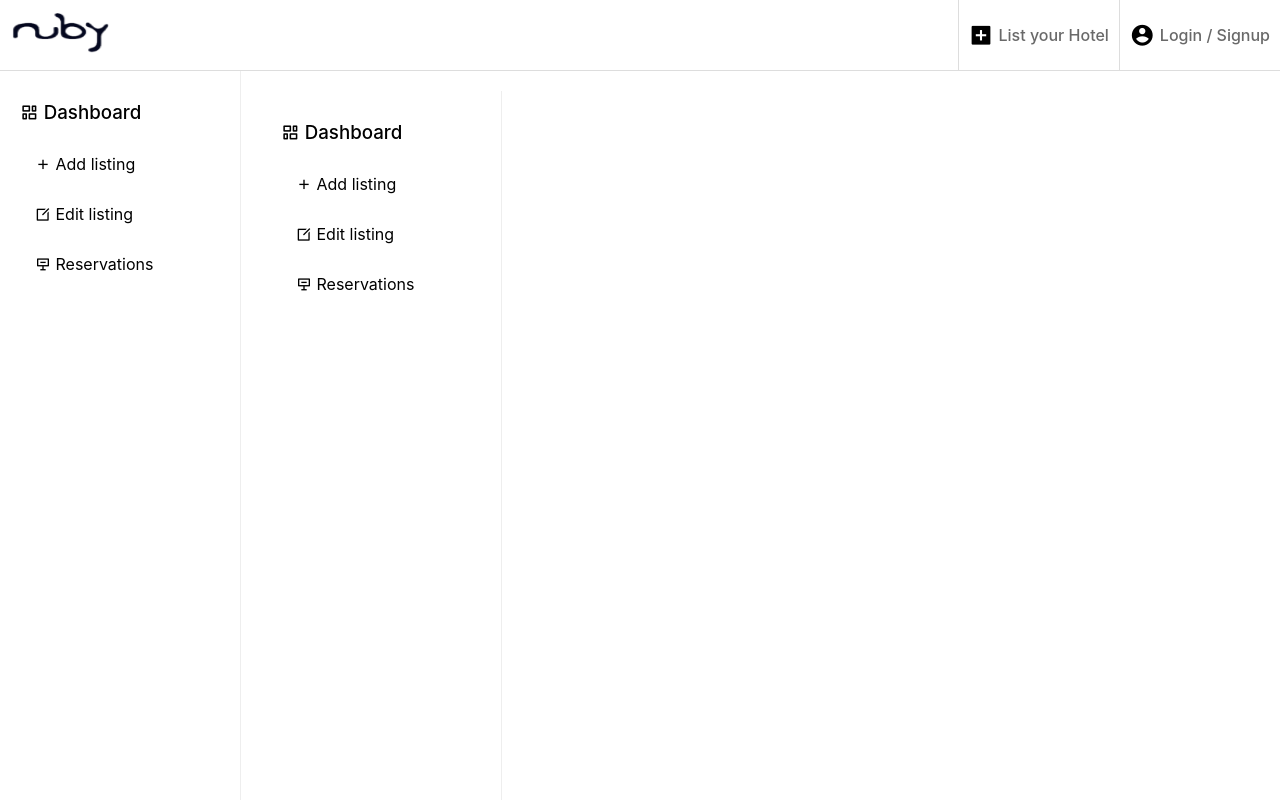
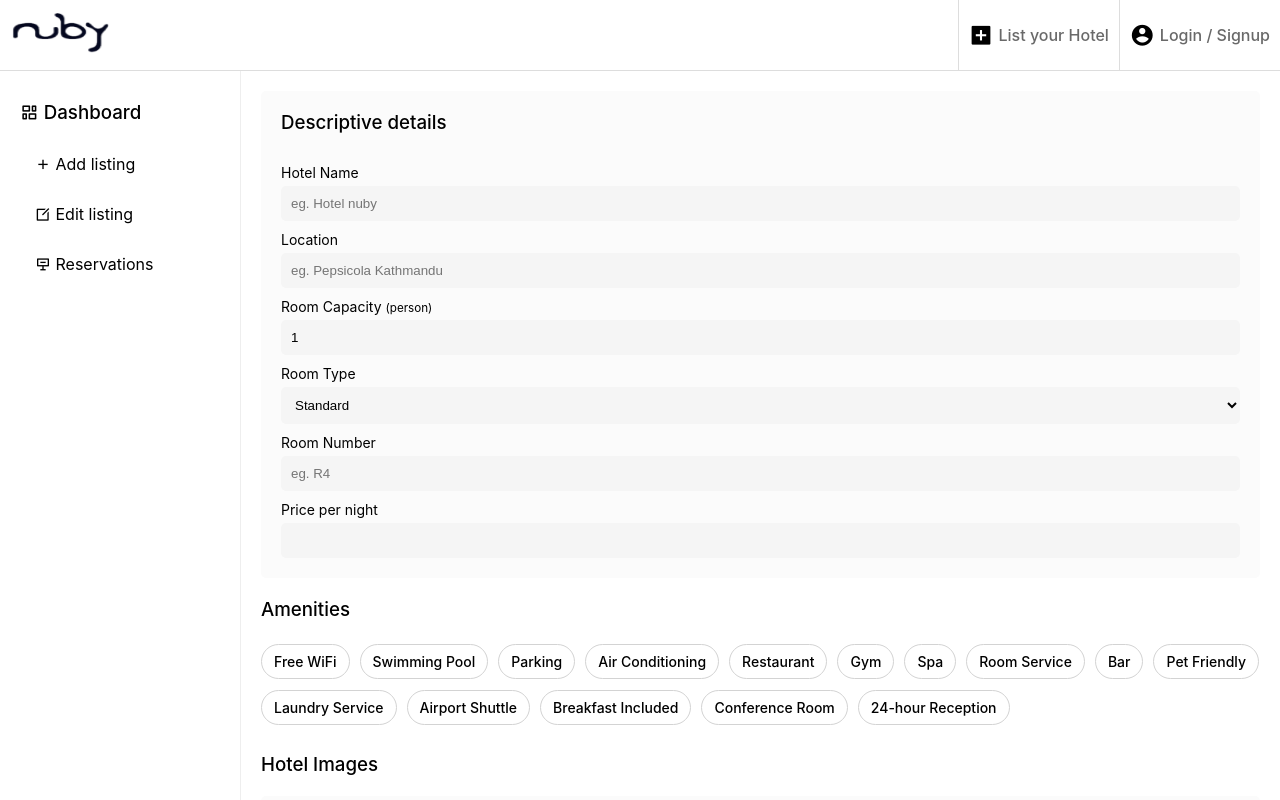
Before and after one commit to mysteryman123456/HBMS, a React (Create React App) app in the folder frontend/: page /hotel-admin-dashboard in a window 1280 px wide. Shown: the top 800 px of the page. Built offline with nearby package versions, Linux system fonts and the light colour scheme; no server answers.

Commit message:
Changes in hotellisting code

```diff
--- a/frontend/src/Components/HotelLisitng.jsx
+++ b/frontend/src/Components/HotelLisitng.jsx
@@ -1,23 +1,199 @@
+import React, { useState , useEffect } from "react";
 
-import React from 'react';
-import { NavLink, Outlet } from 'react-router-dom';
+const HoteListing = () => {
+  const [hotelDetails, setHotelDetails] = useState({
+    hotel_name: "",
+    hotel_location: "",
+    l_l : "",
+    room_capacity: 1,
+    room_type: "standard",
+    room_number: "",
+    price: "",
+    amenities: [],
+    images: []
+  });
 
-const HotelAdminDashboard = () => {
+  const amenitiesList = [
+    "Free WiFi",
+    "Swimming Pool",
+    "Parking",
+    "Air Conditioning",
+    "Restaurant",
+    "Gym",
+    "Spa",
+    "Room Service",
+    "Bar",
+    "Pet Friendly",
+    "Laundry Service",
+    "Airport Shuttle",
+    "Breakfast Included",
+    "Conference Room",
+    "24-hour Reception"
+  ];
+
+  const handleInputChange = (e) => {
+    const { name, value } = e.target;
+    setHotelDetails((prev) => ({ ...prev, [name]: value }));
+  };
+
+  const handleCheckboxChange = (e) => {
+    const { value, checked } = e.target;
+    setHotelDetails((prev) => ({
+      ...prev,
+      amenities: checked
+        ? [...prev.amenities, value]
+        : prev.amenities.filter((amenity) => amenity !== value)
+    }));
+  };
+
+
+  useEffect(() => {
+    const getCurrentLocation = () => {
+      if (navigator.geolocation) {
+        navigator.geolocation.getCurrentPosition(
+          (position) => {
+            const lat = position.coords.latitude;
+            const lon = position.coords.longitude;
+            setHotelDetails((prevData)=>({...prevData , l_l : `${lat} , ${lon}`}))
+          },
+          (error) => {
+            console.error("Error getting location");
+          }
+        );
+      } else {
+        console.log("Geolocation is not supported by this browser.");
+      }
+    };
+
+    getCurrentLocation();
+  }, []);
+
+
+  const handleImageUpload = (e) => {
+    const files = Array.from(e.target.files);
+    setHotelDetails((prev) => ({ ...prev, images: [...prev.images, ...files] }));
+  };
+
+  const handleSubmit = () => {
+    console.log("Hotel Details:", hotelDetails);
+  };
+
   return (
-    <div className="dashboard-container">
-      <aside className="dashboard-sidebar">
-        <h3><i className="ri-dashboard-horizontal-line"></i> Dashboard</h3>
-        <div className="ha-link-grp">
-            <NavLink to="add-listing"><i className="ri-add-line"></i> Add listing</NavLink>
-            <NavLink to="edit-listing"><i className="ri-edit-box-line"></i> Edit listing</NavLink>
-            <NavLink to="reservations"><i className="ri-reserved-line"></i> Reservations</NavLink>
+    <div className="lp_dashboard">
+
+      <div className="lp-container">
+        <h3>Descriptive details</h3>
+        <div className="lp_form_group">
+          <label htmlFor="hotel_name">Hotel Name</label>
+          <input
+            placeholder="eg. Hotel nuby"
+            type="text"
+            id="hotel_name"
+            name="hotel_name"
+            value={hotelDetails.hotel_name}
+            onChange={handleInputChange}
+            className="lp_input"y
+          />
         </div>
-      </aside>
-      <div className="dashboard-content">
-        <Outlet />
+
+        <div className="lp_form_group">
+          <label htmlFor="hotel_location">Location</label>
+          <input
+            placeholder="eg. Pepsicola Kathmandu"
+            type="text"
+            id="hotel_location"
+            name="hotel_location"
+            value={hotelDetails.hotel_location}
+            onChange={handleInputChange}
+            className="lp_input"
+          />
+        </div>
+
+        <div className="lp_form_group">
+          <label htmlFor="room_capacity">Room Capacity <small>(person)</small></label>
+          <input
+            type="number"
+            id="room_capacity"
+            name="room_capacity"
+            min="1"
+            value={hotelDetails.room_capacity}
+            onChange={handleInputChange}
+            className="lp_input"
+          />
+        </div>
+
+        <div className="lp_form_group">
+          <label>Room Type</label>
+          <select
+            name="room_type"
+            value={hotelDetails.room_type}
+            onChange={handleInputChange}
+            className="lp_select"
+          >
+            <option value="standard">Standard</option>
+            <option value="deluxe">Deluxe</option>
+          </select>
+        </div>
+
+        <div className="lp_form_group">
+          <label htmlFor="room_number">Room Number</label>
+          <input
+            type="text"
+            placeholder="eg. R4"
+            id="room_number"
+            name="room_number"
+            value={hotelDetails.room_number}
+            onChange={handleInputChange}
+            className="lp_input"
+          />
+        </div>
+
+        <div className="lp_form_group">
+          <label htmlFor="price">Price per night</label>
+          <input
+            type="number"
+            id="price"
+            name="price"
+            value={hotelDetails.price}
+            onChange={handleInputChange}
+            className="lp_input"
+          />
+        </div>
       </div>
+
+        <div className="lp_form_group">
+          <h3 style={{marginTop:"20px"}}>Amenities</h3>
+            <div className="lp_amenities">
+              {amenitiesList.map((amenity) => (
+                <label key={amenity} className="lp_checkbox">
+                  <input
+                    type="checkbox"
+                    value={amenity}
+                    checked={hotelDetails.amenities.includes(amenity)}
+                    onChange={handleCheckboxChange}
+                  />
+                  <span className="custom_checkbox">{amenity}</span>
+                </label>
+              ))}
+            </div>
+        </div>
+
+        <div className="lp_form_group">
+          <h3 style={{marginTop:"30px"}}>Hotel Images</h3>
+            <input
+              type="file"
+              id="images"
+              name="images"
+              multiple
+              accept="image/*"
+              onChange={handleImageUpload}
+              className="lp_input"
+            />
+        </div>
+
+        <button className="lp_button" onClick={handleSubmit}>Add listing</button>
     </div>
   );
 };
 
-export default HotelAdminDashboard;
+export default HoteListing;
```
